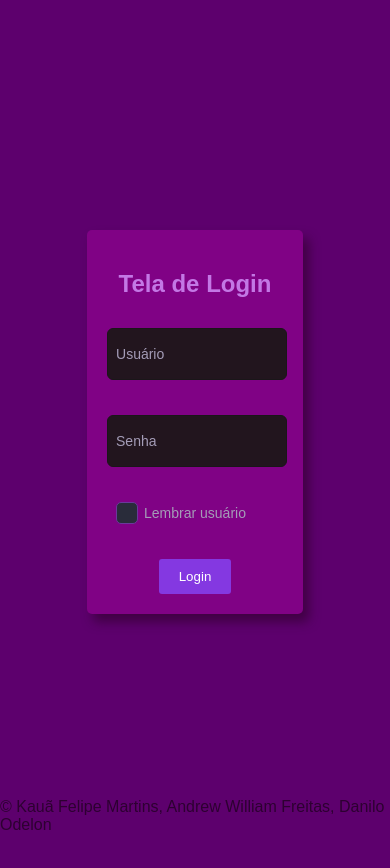
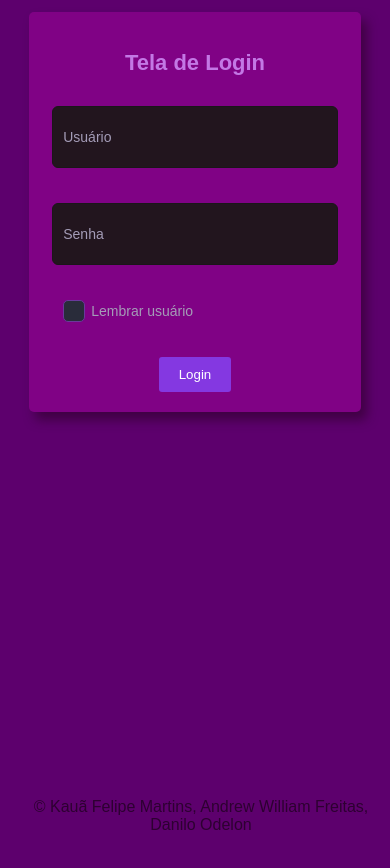
Before and after one commit to JokerKaua/tela-de-login, a plain HTML site: page index.html in a window 390 px wide. Before the commit the page ends 844 px from the top, so only its background shows below. Drawn offline with Linux system fonts and the light colour scheme.

Commit message:
estilização mobile

```diff
--- a/style.css
+++ b/style.css
@@ -178,3 +178,26 @@ footer {
   bottom: 10px;
   size: 1%;
 }
+
+@media (max-width: 600px) {
+  body {
+    display: block;
+    text-align: center;
+    padding: 12px;
+  }
+
+  .login-container {
+    width: 80%;
+    margin: 0 auto;
+  }
+
+  .login-container h2 {
+    font-size: 22px;
+  }
+
+  .usuario input, .senha input {
+    width: 90%;
+    font-size: 18px;
+    padding-top: 20px;
+  }
+}
```
